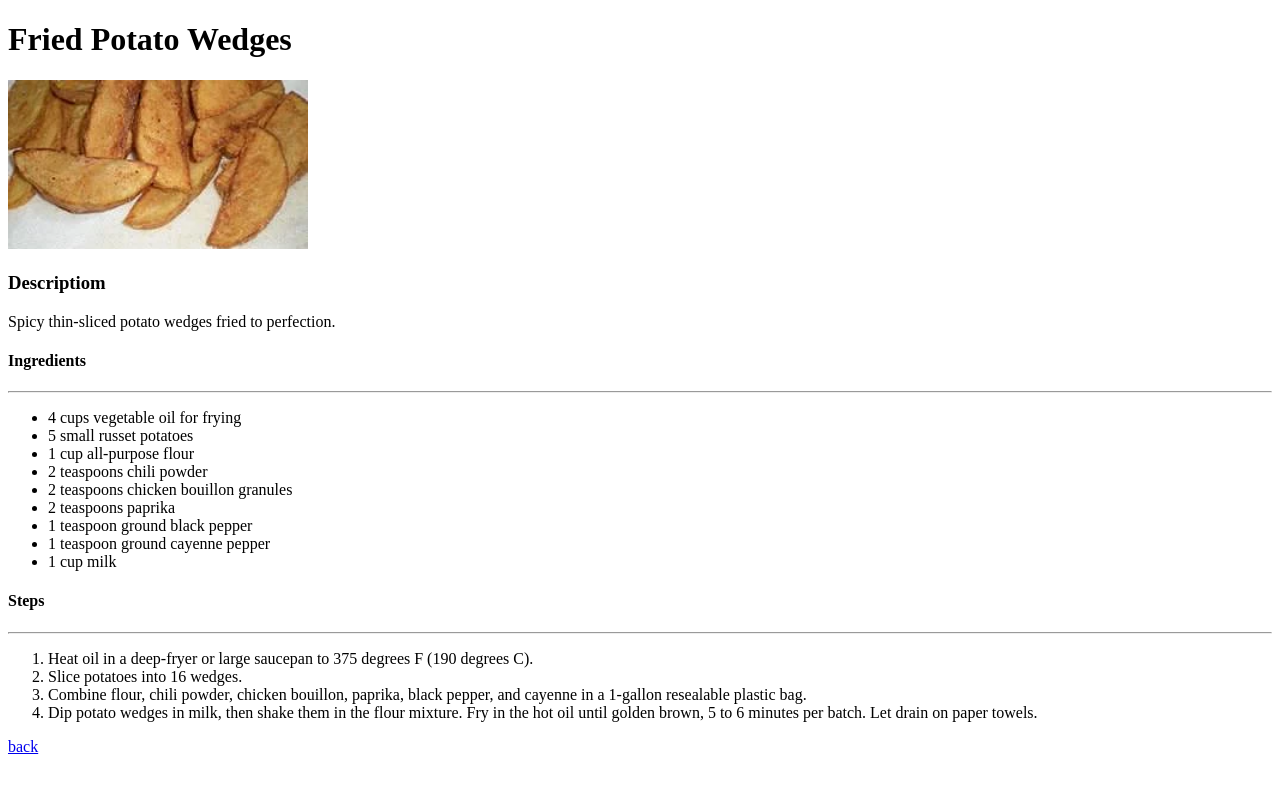
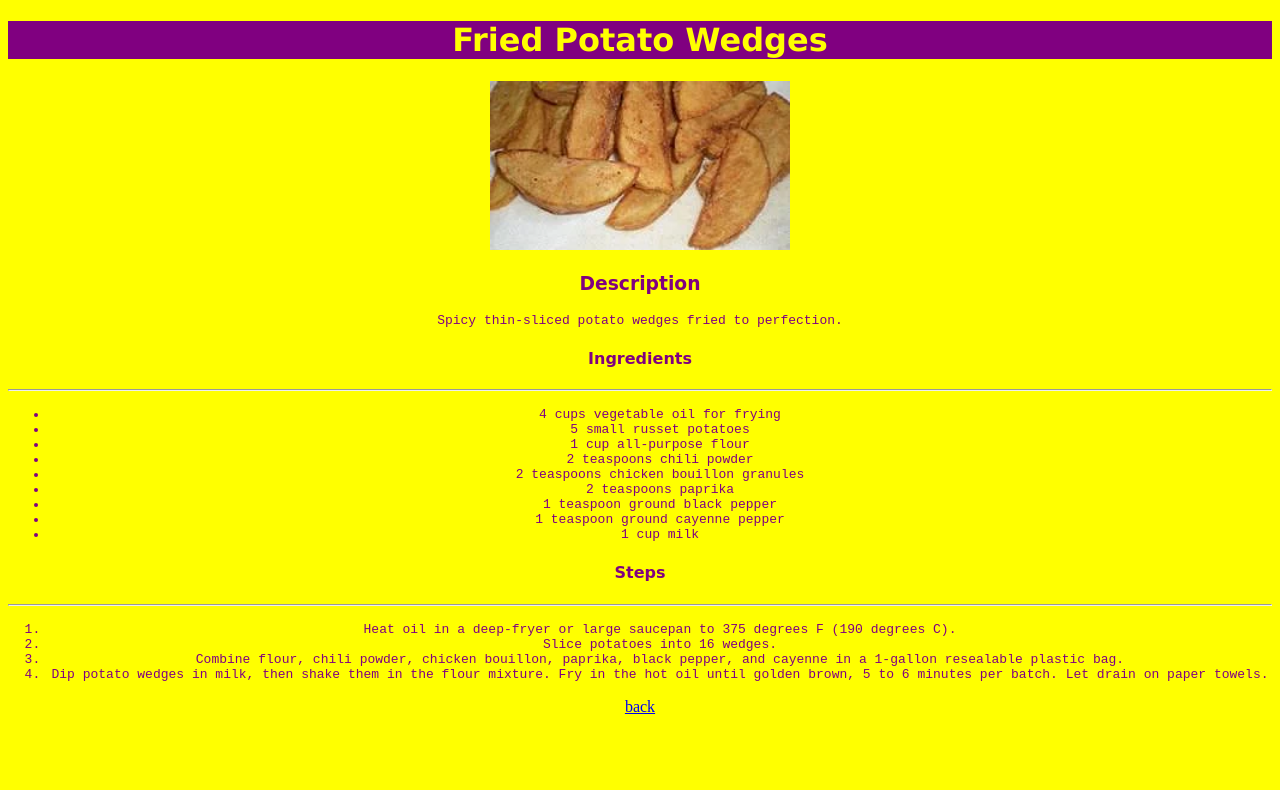
Before and after one commit to Febrianto1/odin_recipes, a plain HTML site: page recipes/fried_potato_wedges.html in a window 1280 px wide. Drawn offline with Linux system fonts and the light colour scheme.

Commit message:
Adding css

```diff
--- a/recipes/fried_potato_wedges.html
+++ b/recipes/fried_potato_wedges.html
@@ -5,11 +5,12 @@
     <meta http-equiv="X-UA-Compatible" content="IE=edge">
     <meta name="viewport" content="width=device-width, initial-scale=1.0">
     <title>Document</title>
+    <link rel="stylesheet" href="./style.css">
 </head>
 <body>
     <h1>Fried Potato Wedges</h1>
-    <img src="../images/friedpotato.webp" alt="fried potato" width="300">
-    <h3>Descriptiom</h3>
+    <img src="../images/friedpotato.webp" alt="fried potato">
+    <h3>Description</h3>
     <p>Spicy thin-sliced potato wedges fried to perfection. </p>
     <h4>Ingredients</h4>
     <hr>
--- /dev/null
+++ b/recipes/style.css
@@ -0,0 +1,27 @@
+* {
+    background-color: rgb(255, 255, 0);
+    text-align: center;
+}
+
+img {
+    width: 300px;
+    height: auto;
+}
+
+h1 {
+    background-color: purple;
+    color: yellow;
+    font-family: Verdana, Geneva, Tahoma, sans-serif;
+}
+
+h3, h4 {
+    color: purple;
+    font-family: cursive;
+}
+
+
+
+li, p {
+    color: purple;
+    font-family: monospace;
+}
--- /dev/null
+++ b/style.css
@@ -0,0 +1,15 @@
+* {
+    text-align: center;
+    background-color: purple;
+}
+
+h1 {
+    font-family: Verdana, Geneva, Tahoma, sans-serif;
+    background-color: yellow;
+    color: purple;
+}
+
+li, a{
+    font-family: monospace, sans-serif;
+    color: yellow;
+}
```
Also changed, not shown: index.html (+1 -0 lines), recipes/orange_juice.html (+2 -1 lines), recipes/steak.html (+2 -1 lines).
